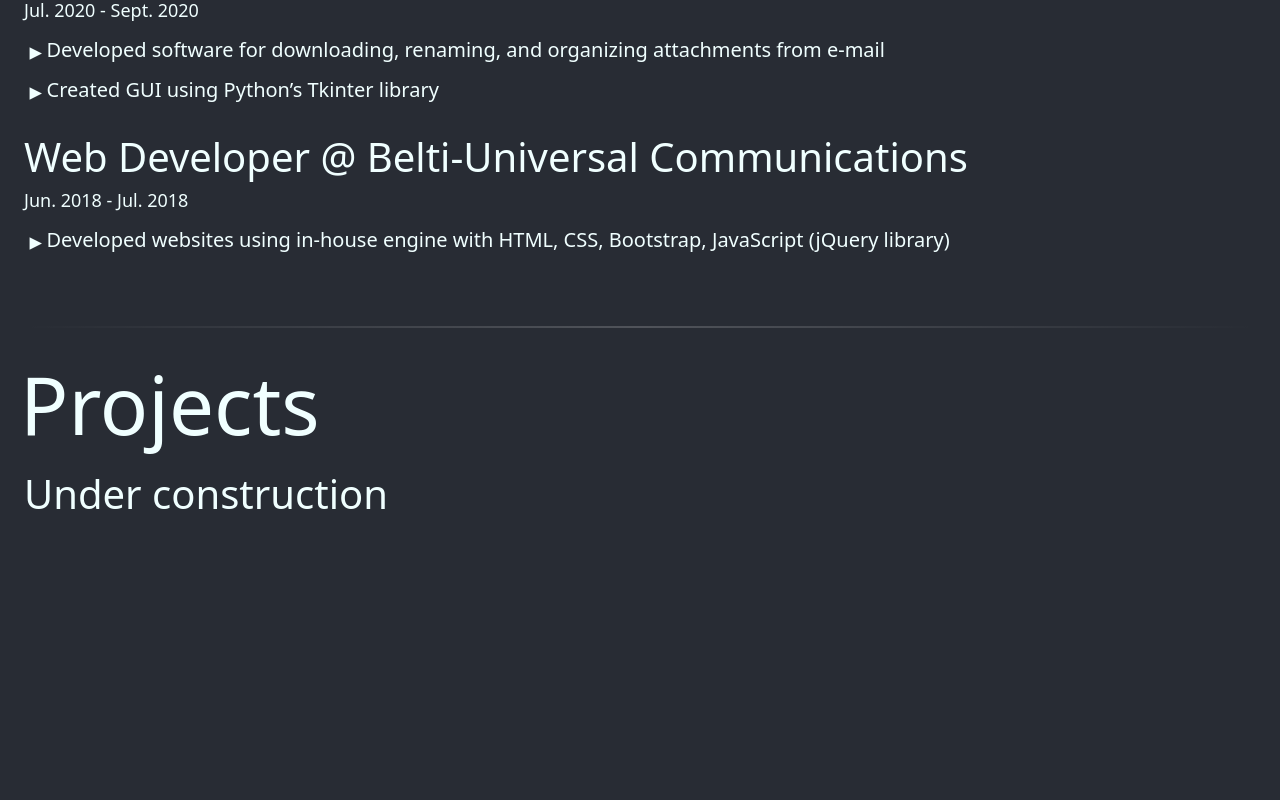
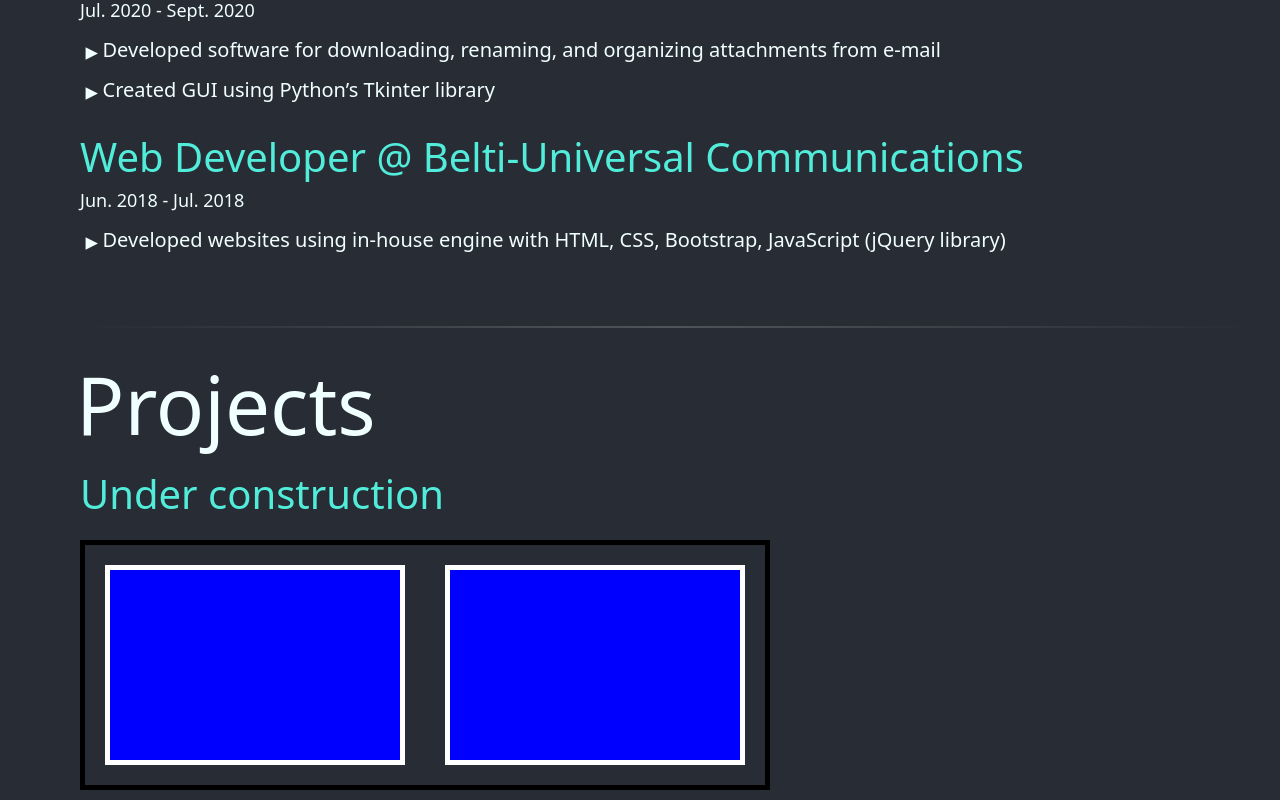
Before and after one commit to bkornusov/bkornusov.github.io, a React (Create React App) app: page / in a window 1280 px wide. Shown: the part 1020-1820 px from the top of the page. Built offline with nearby package versions, Linux system fonts and the light colour scheme.

Commit message:
update 0.6

```diff
--- a/package.json
+++ b/package.json
@@ -1,5 +1,5 @@
 {
-  "version": "0.1.0",
+  "version": "0.5.0",
   "homepage": "https://bkornusov.github.io",
   "private": true,
   "dependencies": {
--- a/public/index.html
+++ b/public/index.html
@@ -24,7 +24,7 @@
       work correctly both with client-side routing and a non-root public URL.
       Learn how to configure a non-root public URL by running `npm run build`.
     -->
-    <title>React App</title>
+    <title>Batyr's Website</title>
   </head>
   <body>
     <div id="root"></div>
--- a/src/App.css
+++ b/src/App.css
@@ -14,7 +14,7 @@
 }
 
 .App-header {
-  background-color: #282c34;
+  background-color: #373e4c;
   min-height: 100vh;
   display: flex;
   flex-direction: column;
@@ -47,5 +47,5 @@
 #body-wrapper {
   background-color: #282c34;
   width: 100%;
-  height: 4000px;
+  height: 2500px;
 }
--- a/src/App.js
+++ b/src/App.js
@@ -3,6 +3,7 @@ import "bootstrap/dist/css/bootstrap.min.css";
 import "bootstrap-icons/font/bootstrap-icons.css";
 import Home from "./home";
 import Navbar from "./navbar/navbar";
+import Footer from "./navbar/footer";
 
 function App() {
   return (
@@ -15,6 +16,9 @@ function App() {
           <div className="d-block" id="body-wrapper">
             <Home />
           </div>
+          <div>
+            <Footer />
+          </div>
         </div>
       </body>
     </div>
--- a/src/data/jobs.js
+++ b/src/data/jobs.js
@@ -1,6 +1,7 @@
 var jobs = [
   {
-    title: "Software Engineer @ Russian School of Mathematics",
+    title: "Software Engineer @ ",
+    company: "Russian School of Mathematics",
     dates: "Jul. 2022 - Dec. 2022; Jan. 2021 - Jul. 2021",
     description: [
       "Two Co-op internships",
@@ -10,7 +11,8 @@ var jobs = [
     ],
   },
   {
-    title: "Python Developer @ QompaX",
+    title: "Python Developer @ ",
+    company: "QompaX",
     dates: "Jul. 2020 - Sept. 2020",
     description: [
       "Developed software for downloading, renaming, and organizing attachments from e-mail",
@@ -18,7 +20,8 @@ var jobs = [
     ],
   },
   {
-    title: "Web Developer @ Belti-Universal Communications",
+    title: "Web Developer @ ",
+    company: "Belti-Universal Communications",
     dates: "Jun. 2018 - Jul. 2018",
     description: [
       "Developed websites using in-house engine with HTML, CSS, Bootstrap, JavaScript (jQuery library)",
--- a/src/home/about.js
+++ b/src/home/about.js
@@ -21,7 +21,11 @@ const About = () => {
           <i className="bi bi-envelope-fill"></i>
           <span>batyrkornusov@gmail.com</span>
         </a>
-        <span id="copy-success" className="ps-2 pt-1" style={{ opacity: 0 }}>
+        <span
+          id="copy-success"
+          className="ps-2 pt-1"
+          style={{ opacity: 0, clear: "none" }}
+        >
           Copied!
         </span>
         <br />
--- a/src/home/experience.js
+++ b/src/home/experience.js
@@ -9,11 +9,12 @@ const Experience = () => {
         <br />
         <div className="job-list">
           {jobs.map((job) => (
-            <div className="float-none">
+            <div>
               <div>
-                <span className="sub-title">{job.title}</span>
+                <span className="sub-title">
+                  {job.title} {job.company}
+                </span>
               </div>
-              <br />
               <div style={{ clear: "left" }}>{job.dates}</div>
               <br />
               <ul className="job-description mt-2">
--- a/src/home/index.css
+++ b/src/home/index.css
@@ -1,16 +1,19 @@
 .home-body {
   height: 100%;
-  padding-left: 1.5em;
+  padding-left: 5em;
   padding-right: 1.5em;
   color: azure;
 }
 
 .home-body * {
   float: left;
+  clear: left;
+  display: inline-block;
 }
 
 .section {
   padding-bottom: 1em;
+  width: 100%;
 }
 
 .summary {
@@ -31,6 +34,7 @@
 }
 
 .links a span {
+  clear: none;
   padding-left: 0.5em;
 }
 
@@ -55,6 +59,8 @@ i {
 }
 
 .sub-title {
+  color: #51ecda;
+  position: relative;
   font-size: 40px;
   font-weight: 300;
 }
@@ -94,6 +100,31 @@ i {
   content: "▸";
 }
 
+.project-container {
+  display: flex;
+  flex-direction: row;
+  flex-wrap: wrap;
+  justify-content: center;
+  border: black;
+  border-style: solid;
+  border-width: 5px;
+  max-width: inherit;
+  grid-template-columns: 1fr 1fr;
+  align-items: center;
+}
+
+.project-item {
+  margin: 20px;
+  border: white;
+  border-style: solid;
+  border-width: 5px;
+  min-width: 300px;
+  max-width: 800px;
+  min-height: 200px;
+  max-height: 400px;
+  background-color: blue;
+}
+
 hr {
   z-index: -3;
   border: 0;
--- a/src/home/projects.js
+++ b/src/home/projects.js
@@ -5,7 +5,19 @@ const Projects = () => {
         <span className="title">Projects</span>
         <br />
         <span className="sub-title">Under construction</span>
+        {/* <div className="container">
+          <div className="row">
+            <div className="col-md"></div>
+            <div className="col-md"></div>
+          </div>
+        </div> */}
       </p>
+      <a>
+        <div className="project-container">
+          <div className="project-item"></div>
+          <div className="project-item"></div>
+        </div>
+      </a>
     </div>
   );
 };
--- /dev/null
+++ b/src/navbar/footer.js
@@ -0,0 +1,8 @@
+function Footer() {
+  return (
+    <div className="footer-body">
+      <div></div>
+    </div>
+  );
+}
+export default Footer;
--- a/src/navbar/navbar.css
+++ b/src/navbar/navbar.css
@@ -1,10 +1,16 @@
 .navbar-body {
-  background-color: rgb(11, 83, 127);
+  padding-left: 4.5em;
+  padding-right: 1em;
+  background-color: #176ca9;
   display: flex;
   vertical-align: middle;
   height: 100px;
   width: 100%;
   text-align: start;
+}
+
+.navbar-body button {
+  margin-right: 1em;
 }
 
 .profile-picture {
@@ -39,29 +45,28 @@
   justify-content: space-between;
 }
 
-/* .email {
-  display: block;
-  float: right;
+.footer-body {
+  height: 100px;
+  background-color: black;
 }
 
-.email * {
-  color: azure;
-  font-size: 20px;
-} */
+.footer-body span {}
 
 #btn-drop-down {
   display: none;
 }
 
-@media screen and (min-width: 581px) {
+@media screen and (min-width: 665px) {
   .nav-items {
+    margin-left: 1.8em;
     display: block !important;
   }
 }
 
-@media screen and (max-width: 580px) {
+@media screen and (max-width: 664px) {
 
   .navbar-body {
+    padding-left: 3em;
     justify-content: space-between;
   }
 
--- a/src/navbar/navbar.js
+++ b/src/navbar/navbar.js
@@ -3,7 +3,7 @@ import "./navbar.css";
 
 function Navbar() {
   return (
-    <div className="navbar-body align-items-center ps-3 pe-3">
+    <div className="navbar-body align-items-center">
       <a href="#" className="">
         <img src={"../images/batyr.jpg"} alt="" className="profile-picture" />
       </a>
```
Also changed, not shown: public/images/chess area.jpg (added), public/images/chess main.jpg (added).
